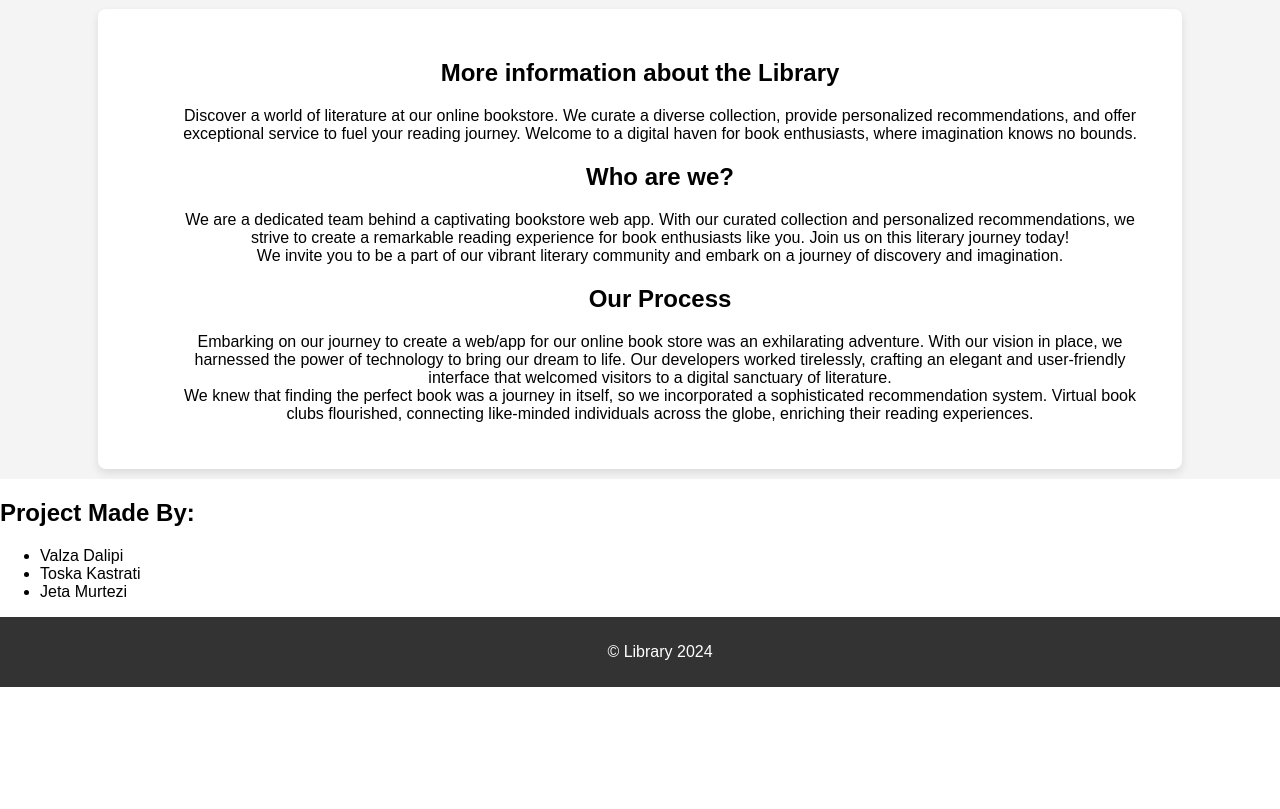
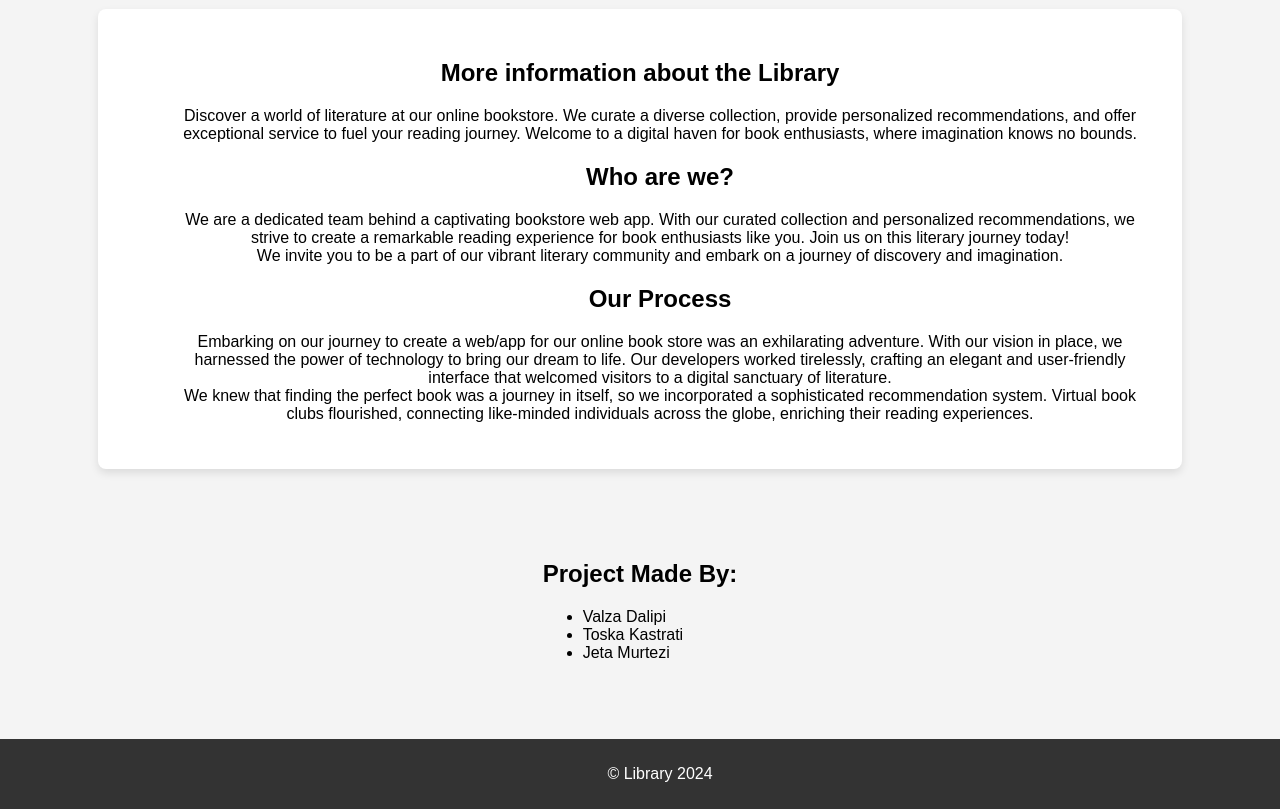
Before and after one commit to valzza/library, a PHP site: page /aboutus.html in a window 1280 px wide. Shown: the part 91-900 px from the top of the page. Before the commit the page ends 778 px from the top, so only its background shows below. Run offline with PHP 8.4, Linux system fonts and the light colour scheme.

Commit message:
Update style.css

```diff
--- a/style.css
+++ b/style.css
@@ -206,6 +206,13 @@ textarea {
     border-radius: 8px;
     text-align: center;
   }
+  .aboutus-section {
+    display: flex;
+    justify-content: center;
+    align-items: center;
+    height: calc(40vh - 60px);
+    background-color: #f4f4f4;
+  }
 
   /* Footer */
   footer {
```
